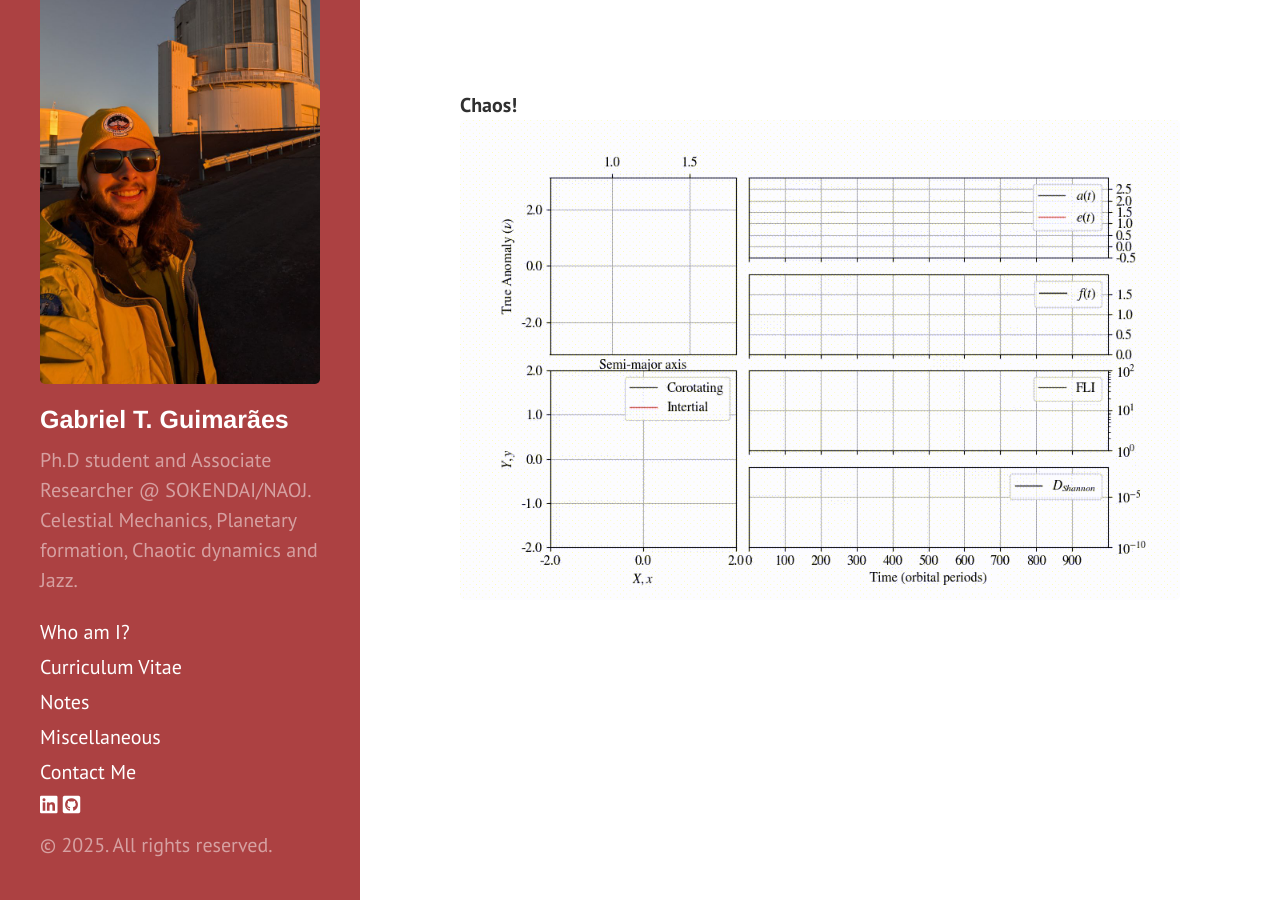
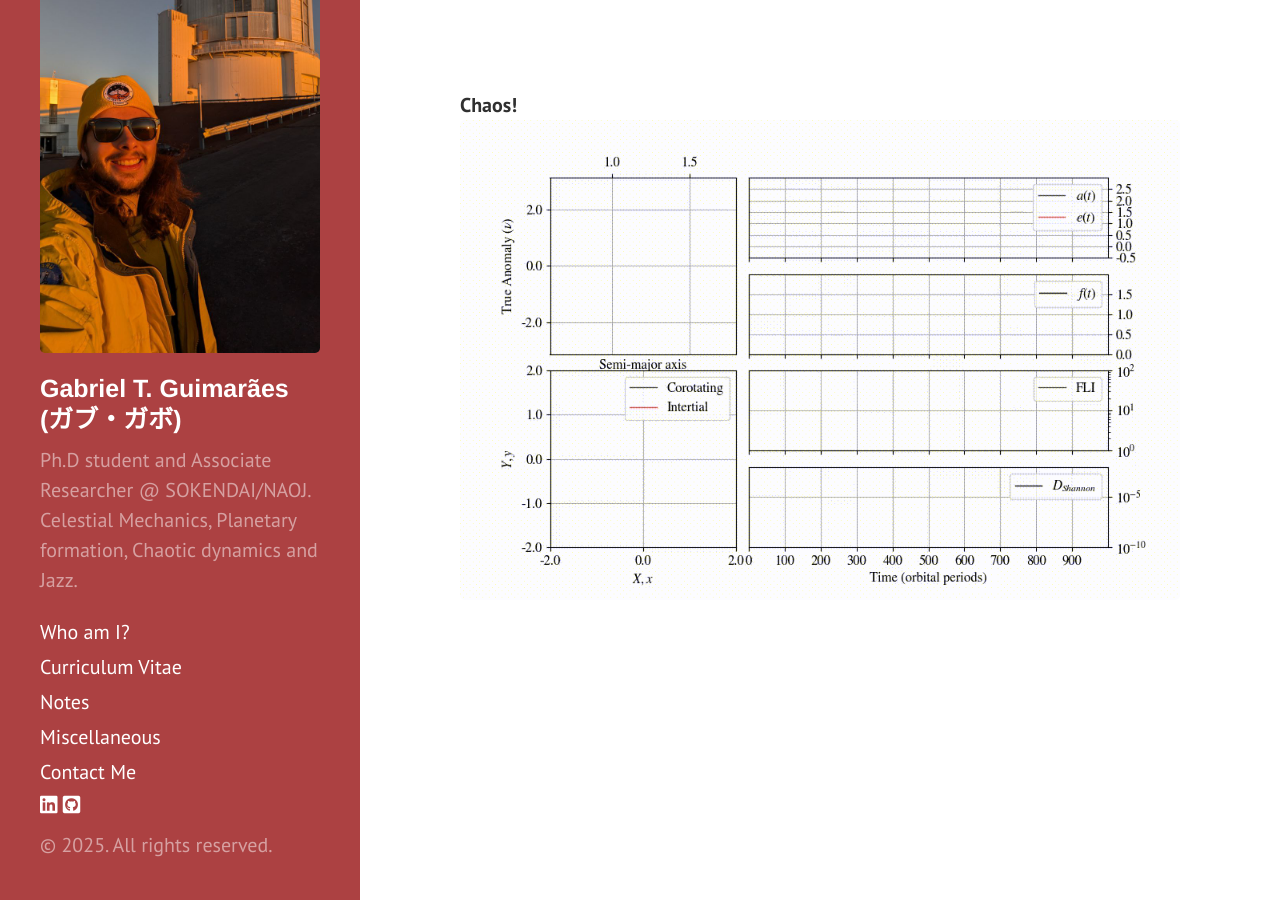
Before and after one commit to gabrieltxg/gabrieltxg.github.io, a Jekyll site: the page built from _pages/0.0-home.md, in a window 1280 px wide. Built offline with Jekyll 4.4.1, drawn with Linux system fonts in a browser that asks for light colours; nearby versions of some CDN libraries; Markdown is read by kramdown in place of the engine named in the settings; a style sheet for code colours, icons or effects is not loaded.

Commit message:
Update _config.yml

```diff
--- a/_config.yml
+++ b/_config.yml
@@ -9,7 +9,7 @@ relative_permalinks: false
 gems:  [jekyll-paginate]
 
 # Setup
-title:            "Gabriel T. Guimarães"
+title:            "Gabriel T. Guimarães (ガブ・ガボ)"
 tagline:          ''
 description:      'Ph.D student and Associate Researcher @ SOKENDAI/NAOJ. Celestial Mechanics, Planetary formation, Chaotic dynamics and Jazz.'
 url:              gabrieltxg.github.io
```
